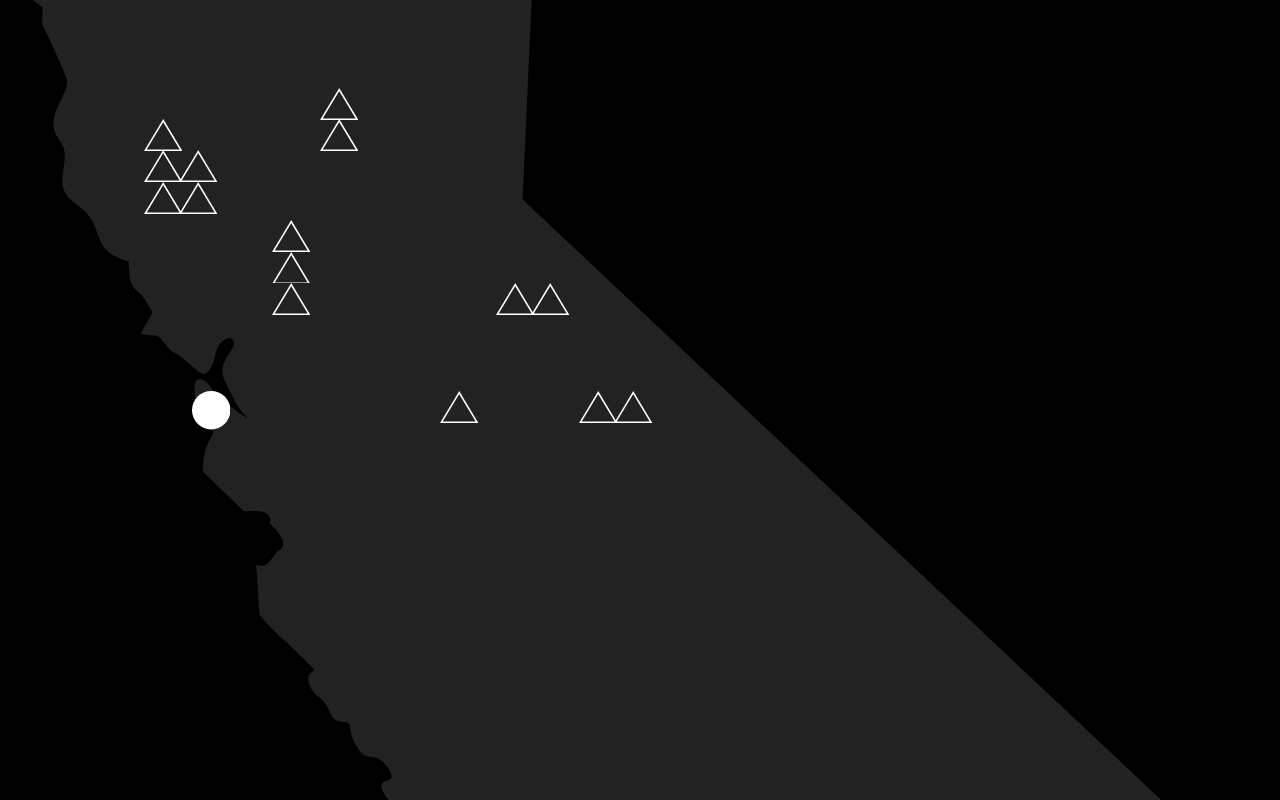
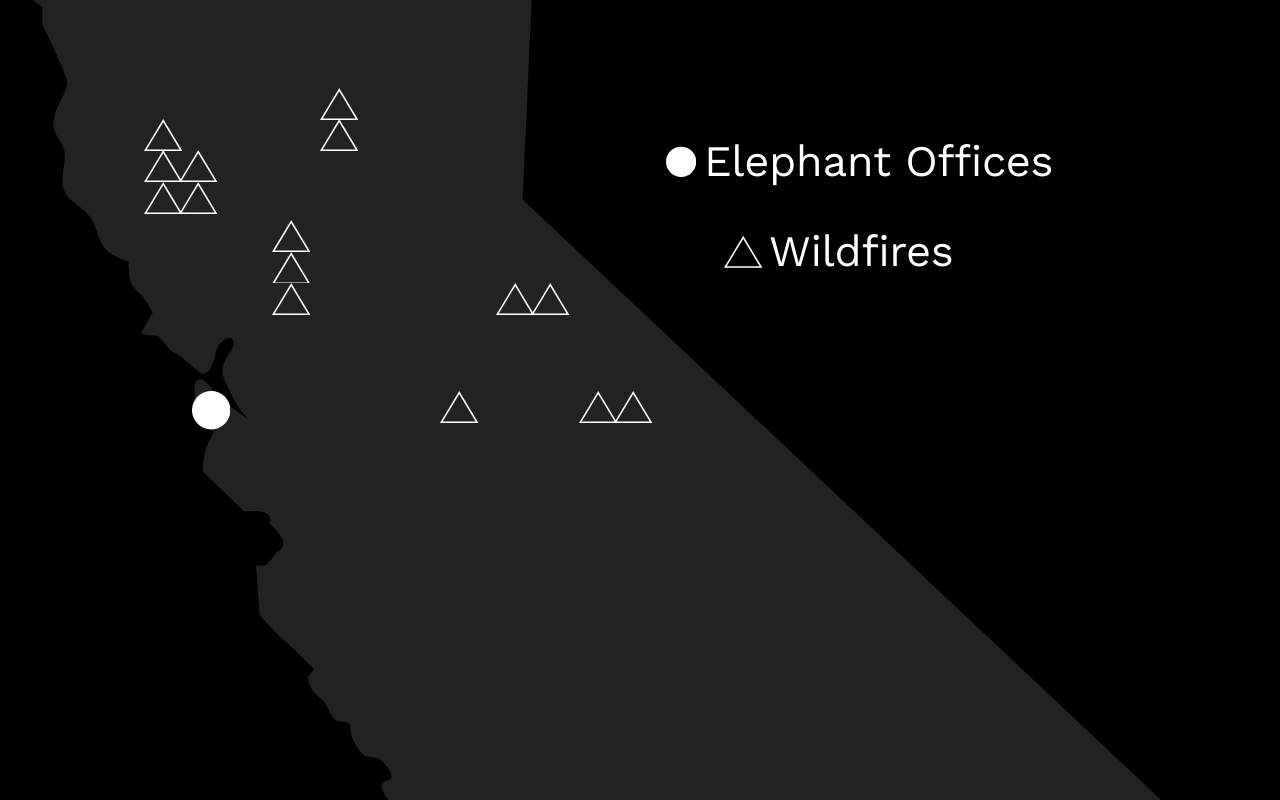
Before and after one commit to daisymaclennan/California-Calling-using-Vue.js-rebuild, a Vue app: page / in a window 1280 px wide. Shown: the part 2040-2840 px from the top of the page. Built offline with nearby package versions, Linux system fonts and the light colour scheme.

Commit message:
Mapp key positioned for desktop

```diff
--- a/src/App.vue
+++ b/src/App.vue
@@ -3,7 +3,7 @@
     <Header />
 
     <main>
-      <section style="background-color: #000000; color: #FFFFFF; padding-top: 9.375vw;">
+      <section style="position: relative; background-color: #000000; color: #FFFFFF; padding-top: 9.375vw;">
         <BigFadeInText />
         <Map />
         <aside>
--- a/src/components/MapKey.vue
+++ b/src/components/MapKey.vue
@@ -1,5 +1,5 @@
 <template>
-  <div>
+  <div class="map-key">
     <div class="office">
       <svg xmlns="http://www.w3.org/2000/svg" viewBox="0 0 12 12">
         <circle cx="284" cy="514" r="6" fill="#FFF" fill-rule="evenodd" transform="translate(-278 -508)"></circle>
@@ -22,9 +22,23 @@ export default {
 </script>
 
 <style scoped>
+@media screen and (min-width: 962px){
+  .map-key{
+    position: absolute;
+    top: 55%;
+    left: 52vw;
+  }
+
+  .wildfire{
+    padding-left: 15%;
+    padding-top: 8%;
+  }
+}
+
 p{
   padding-left: 2.1%;
   margin: 8px 0;
+  white-space: nowrap;
 }
 
 div > div{
```
